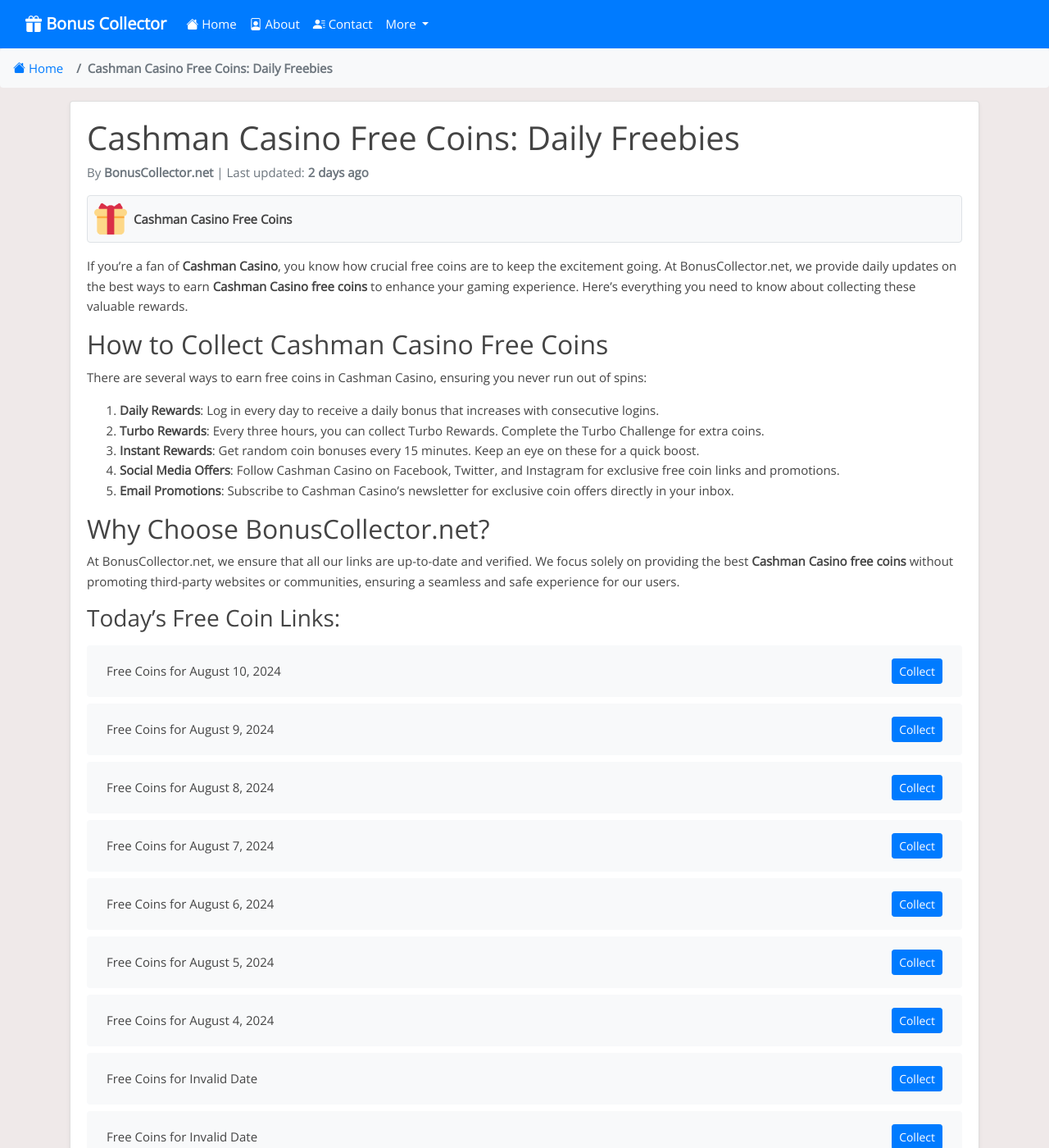
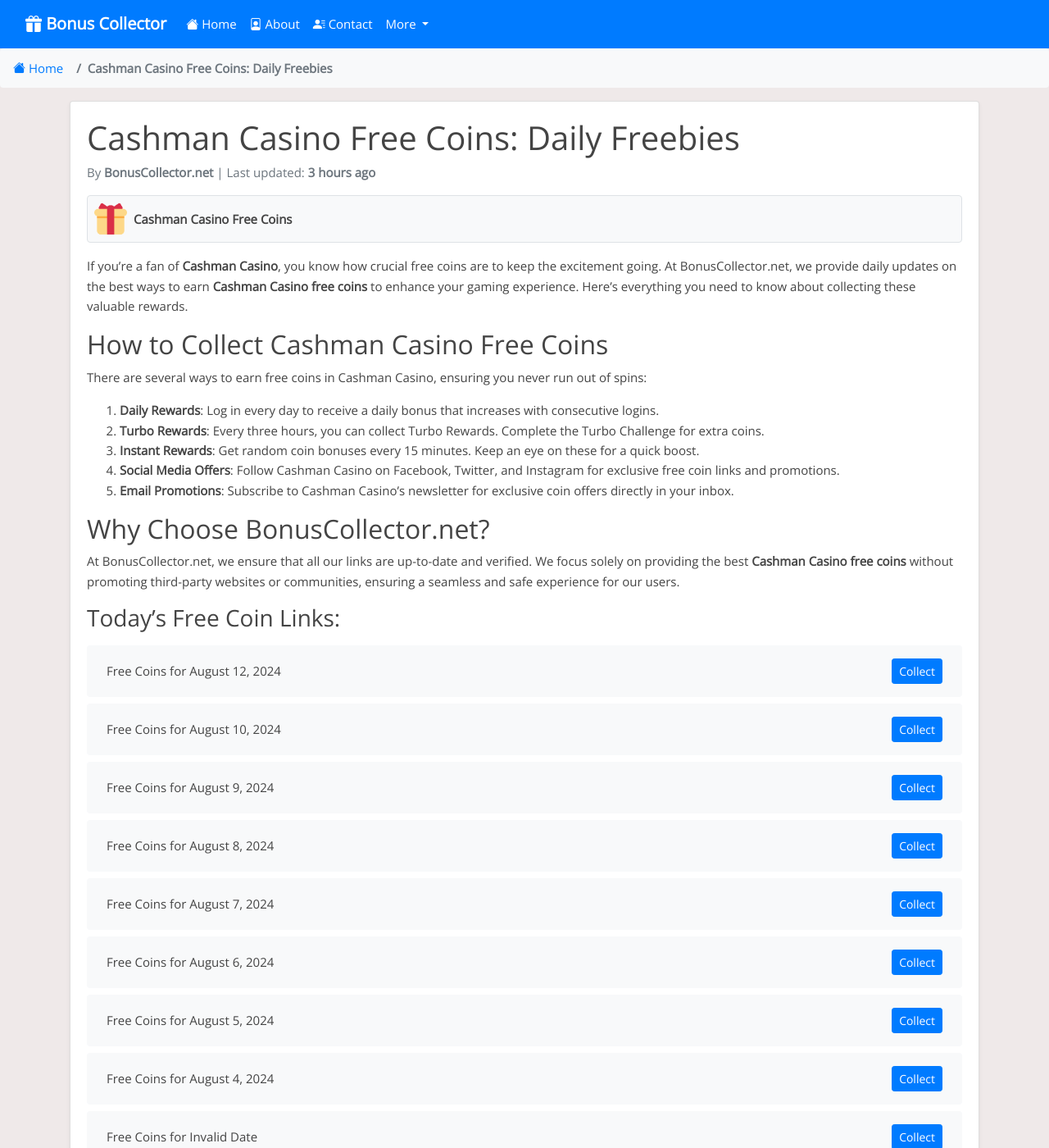
Before and after one commit to Prollad99/bs-net, a Jekyll site: the page built from _posts/2024-07-04-cashman-casino.md, in a window 1280 px wide and 1400 px high. Shown: the whole window at 82% size. Built offline with Jekyll 4.4.1, drawn with Linux system fonts in a browser that asks for light colours; nearby versions of some CDN libraries; comment, search, counter and statistics services are not loaded.

Commit message:
Update cashman-casino reward links and last modified date

```diff
--- a/_data/include_files.yml
+++ b/_data/include_files.yml
@@ -41,7 +41,7 @@
   last_modified: 2024-08-12 05:10:47
 
 cashman-casino.html:
-  last_modified: 2024-08-10 13:50:13
+  last_modified: 2024-08-12 13:34:22
 
 pop-slots.html:
   last_modified: 2024-08-12 12:20:14
--- a/_includes/cashman-casino.html
+++ b/_includes/cashman-casino.html
@@ -1,4 +1,8 @@
 <ul class="list-group mt-3 mb-4">
+  <li class="list-group-item d-flex justify-content-between align-items-center">
+    <span>Free Coins for August 12, 2024</span>
+    <a href="https://bit.ly/3LA3BSK" class="btn btn-primary btn-sm">Collect</a>
+  </li>
   <li class="list-group-item d-flex justify-content-between align-items-center">
     <span>Free Coins for August 10, 2024</span>
     <a href="https://bit.ly/3Y7X5Km" class="btn btn-primary btn-sm">Collect</a>
@@ -395,8 +399,4 @@
     <span>Free Coins for Invalid Date</span>
     <a href="https://bit.ly/43NxveB" class="btn btn-primary btn-sm">Collect</a>
   </li>
-  <li class="list-group-item d-flex justify-content-between align-items-center">
-    <span>Free Coins for Invalid Date</span>
-    <a href="https://bit.ly/43PQQvC" class="btn btn-primary btn-sm">Collect</a>
-  </li>
 </ul>
```
Also changed, not shown: links-json/cashman-casino.json (+4 -3 lines).
